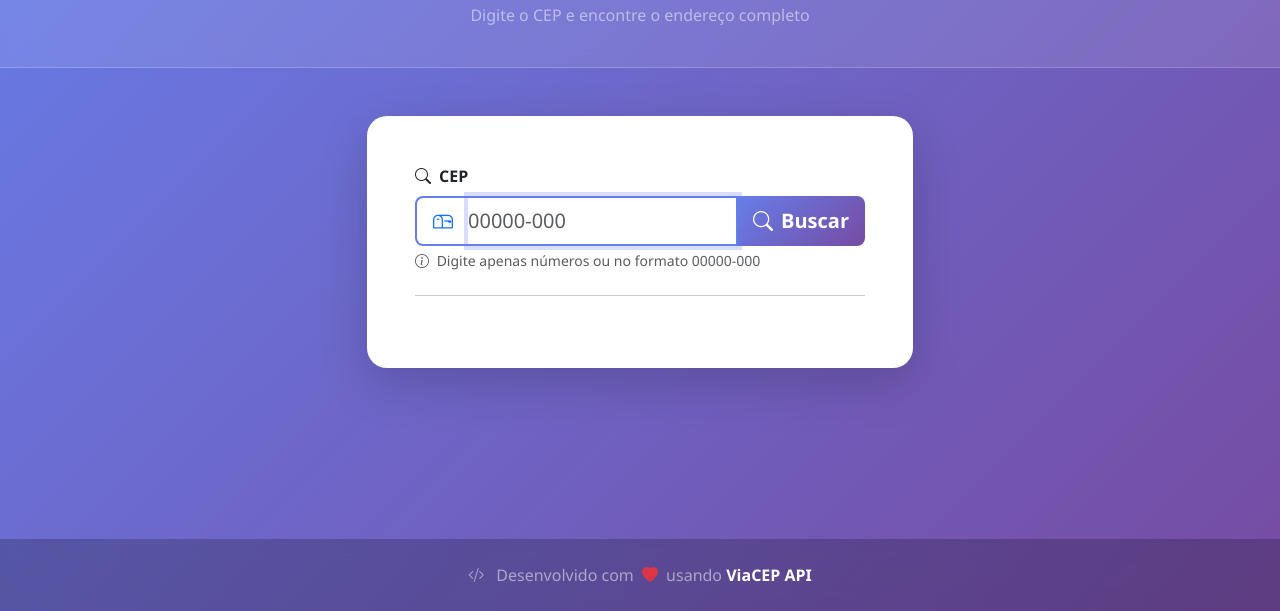
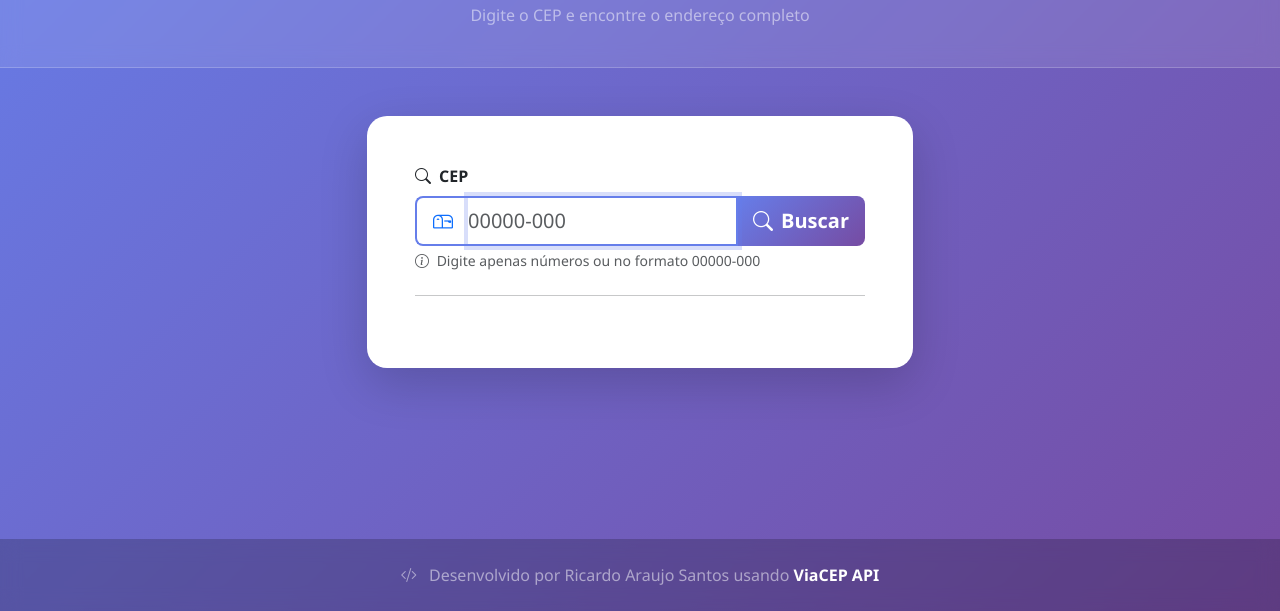
Before and after one commit to ricardoaraujosantos/componente-buscacep, a plain HTML site: page index.html in a window 1280 px wide. Shown: the part 189-800 px from the top of the page. Drawn offline with nearby package versions, Linux system fonts and the light colour scheme.

Commit message:
feat: readme

```diff
--- a/index.html
+++ b/index.html
@@ -146,7 +146,7 @@
         <div class="container">
             <p class="text-center text-white-50 mb-0">
                 <i class="bi bi-code-slash me-2"></i>
-                Desenvolvido com <i class="bi bi-heart-fill text-danger mx-1"></i> usando
+                Desenvolvido por Ricardo Araujo Santos usando
                 <a href="https://viacep.com.br" target="_blank" class="text-white text-decoration-none">ViaCEP API</a>
             </p>
         </div>
```
Also changed, not shown: 1 other file.
